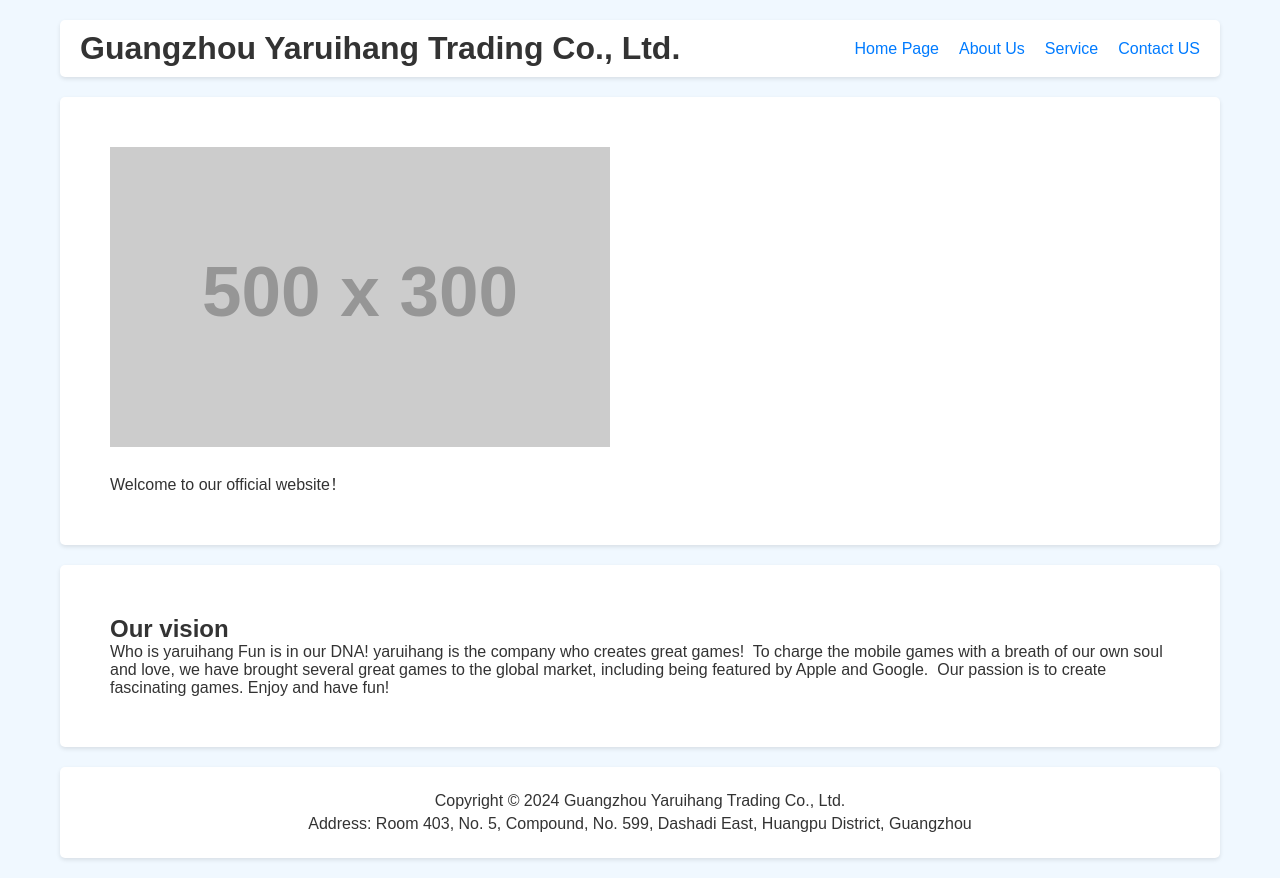
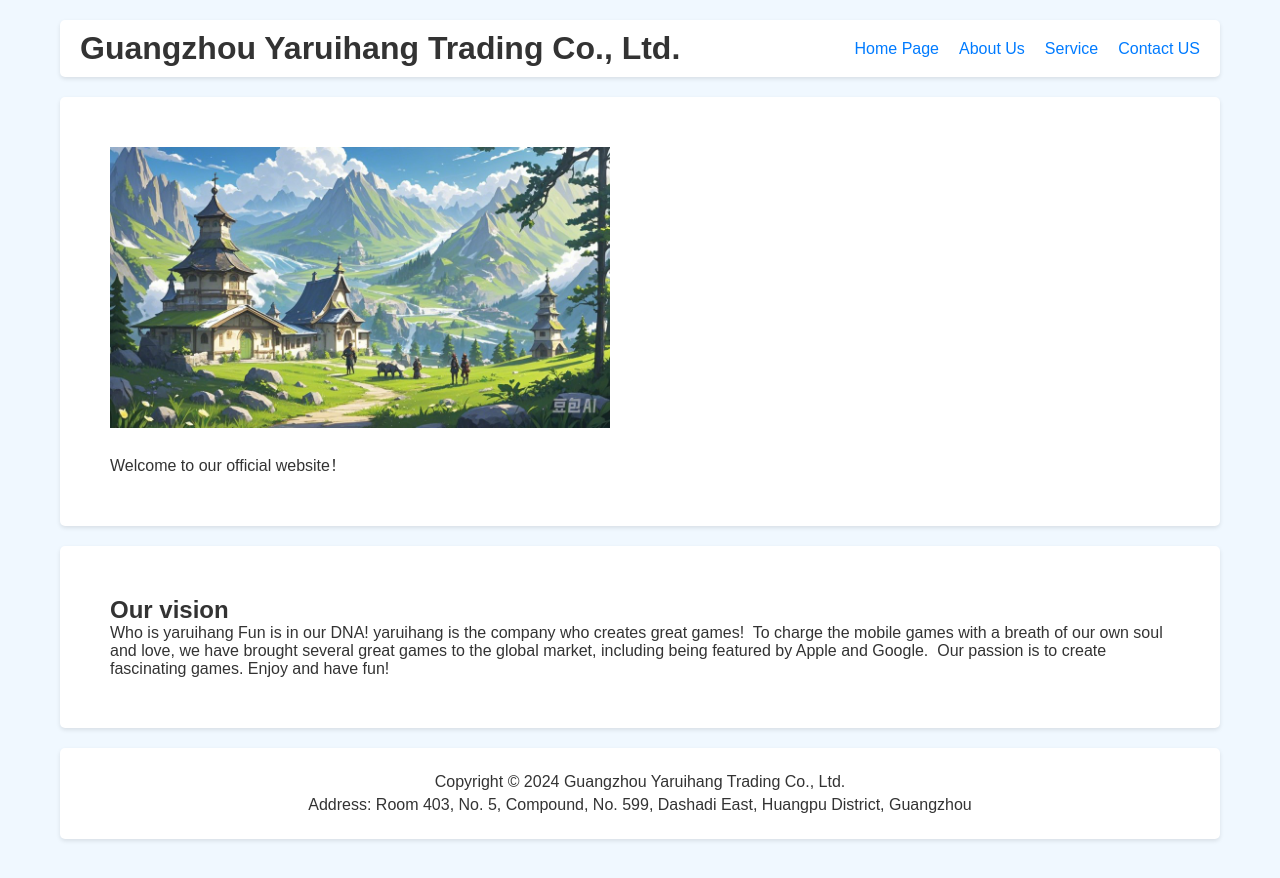
Before and after one commit to zzhflyqh/yrh, a plain HTML site: page index.html in a window 1280 px wide. Drawn offline with Linux system fonts and the light colour scheme; placeholder pictures from the web are drawn by us.

Commit message:
Update index.html

```diff
--- a/index.html
+++ b/index.html
@@ -105,7 +105,7 @@
         </header>
 
         <section class="hero">
-            <img src="https://via.placeholder.com/500x300" alt="Hero Image">
+            <img src="https://zzhflyqh.github.io/yrh/banner.jpg" alt="Hero Image">
             <p>Welcome to our official website！</p>
         </section>
 
```
